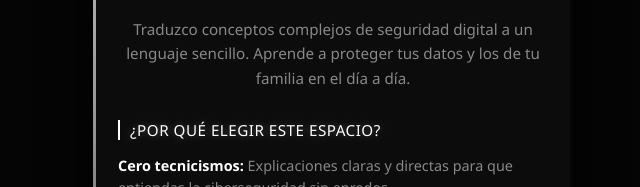
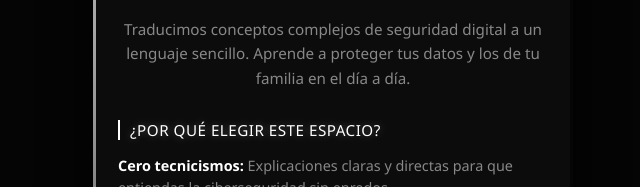
Before and after one commit to castillosoza/ciberseguridad-en-simple, a plain HTML site: page index.html in a window 1280 px wide. Shown: the part 258-445 px from the top of the page, 307-947 px from the left. Drawn offline with Linux system fonts and the light colour scheme.

Commit message:
Update index.html

```diff
--- a/index.html
+++ b/index.html
@@ -238,7 +238,7 @@
             </div>
 
             <p class="bio">
-                Traduzco conceptos complejos de seguridad digital a un lenguaje sencillo. Aprende a proteger tus datos y los de tu familia en el día a día.
+                Traducimos conceptos complejos de seguridad digital a un lenguaje sencillo. Aprende a proteger tus datos y los de tu familia en el día a día.
             </p>
 
             <!-- Por qué elegir este espacio -->
```
